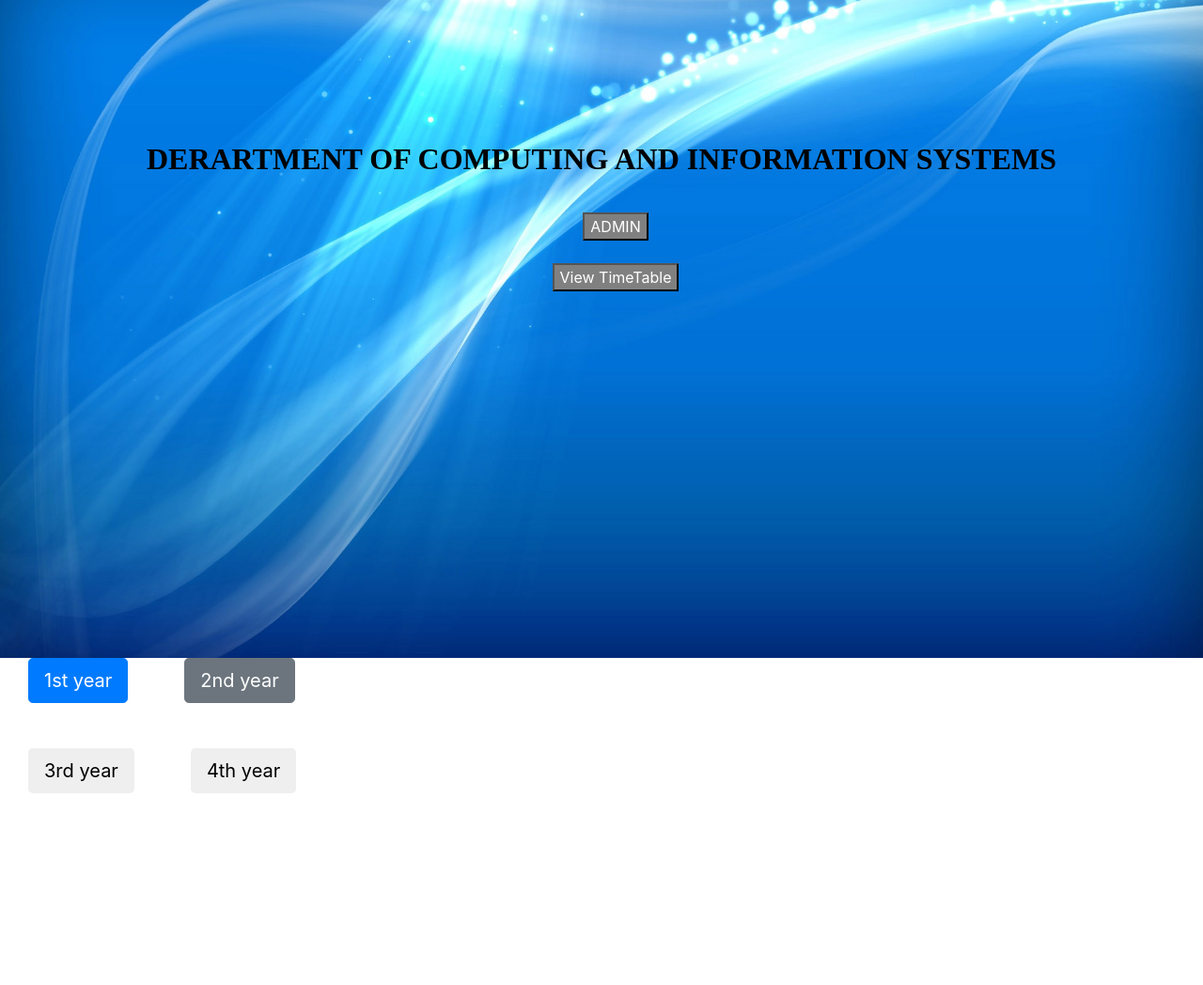
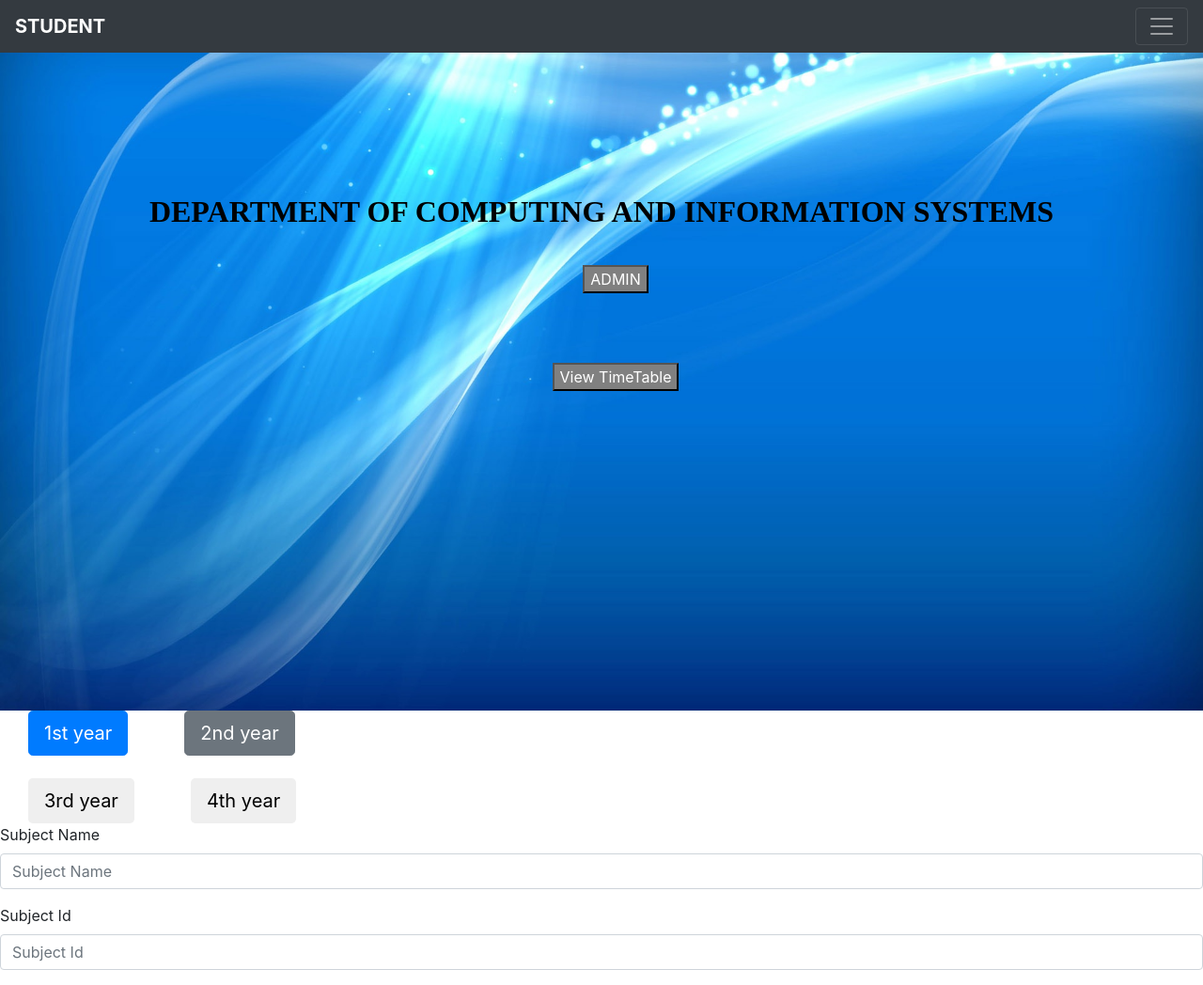
Before and after one commit to Thilini-Weerasinghe/Intelligence-timetab-e-generator, an Angular app: page / in a window 1280 px wide. Shown: the whole page at 94% size. Before the commit the page ends 844 px from the top, so only its background shows below. Built offline with nearby package versions, Linux system fonts and the light colour scheme.

Commit message:
create subject form

```diff
--- a/src/app/app.component.html
+++ b/src/app/app.component.html
@@ -1,4 +1,9 @@
-
+<app-navbar> </app-navbar>
 <app-home></app-home>
 <app-view> </app-view>
+
+<app-subjectform> </app-subjectform>
+
+<!-- <app-login [home] = "home"> </app-login>
+<app-home #home> <app-home> -->
 <router-outlet></router-outlet>
--- a/src/app/app.module.ts
+++ b/src/app/app.module.ts
@@ -6,6 +6,7 @@ import { NavbarComponent } from './components/navbar/navbar.component';
 import { LoginComponent } from './components/login/login.component';
 import { HomeComponent } from './components/home/home.component';
 import { ViewComponent } from './components/view/view.component';
+import { SubjectformComponent } from './components/subjectform/subjectform.component';
 
 
 const appRoutes: Routes=[
@@ -19,6 +20,7 @@ const appRoutes: Routes=[
     LoginComponent,
     HomeComponent,
     ViewComponent,
+    SubjectformComponent,
   ],
   imports: [
     BrowserModule,
--- a/src/app/components/home/home.component.css
+++ b/src/app/components/home/home.component.css
@@ -1,6 +1,6 @@
 .front{
 
-  background-image:url(src/assets/img/img2.jpg);
+   background-image:url(src/assets/img/img2.jpg);
   background-size : cover;
   background-position: center;
   width :100% ;
@@ -11,7 +11,7 @@
 .text1{
   padding-top: 150px;
   color : black;
-  font-size: 60 px ;
+  font-size: 60px ;
   text-align: center ;
   font-family: serif;
 
@@ -35,5 +35,5 @@ text-align: center ;
   margin-left: 30px;
   background-color: grey;
   color : white ;
-  margin-top: 50 px;
+  margin-top: 50px;
 }
--- a/src/app/components/home/home.component.html
+++ b/src/app/components/home/home.component.html
@@ -5,7 +5,7 @@
 
 <div class ="front">
   <div class="text1">
-<h2><b> DERARTMENT OF COMPUTING AND INFORMATION SYSTEMS</b> </h2>
+<h2><b> DEPARTMENT OF COMPUTING AND INFORMATION SYSTEMS</b> </h2>
 </div>
 <div class="btn1">
   <div class="btn2">
--- a/src/app/components/navbar/navbar.component.html
+++ b/src/app/components/navbar/navbar.component.html
@@ -1,35 +1,14 @@
-<nav class="navbar navbar-expand-lg navbar-light bg-l">
-  <a class="navbar-brand" href="#">LogIn</a>
-  <button class="navbar-toggler" type="button" data-toggle="collapse" data-target="#navbarSupportedContent" aria-controls="navbarSupportedContent" aria-expanded="false" aria-label="Toggle navigation">
+<nav class="navbar navbar-dark bg-dark">
+  <a class="navbar-brand" href="#"> <b> STUDENT </b></a>
+  <button class="navbar-toggler" type="button" data-toggle="collapse" data-target="#navbarNavAltMarkup" aria-controls="navbarNavAltMarkup" aria-expanded="false" aria-label="Toggle navigation">
     <span class="navbar-toggler-icon"></span>
   </button>
-
-  <div class="collapse navbar-collapse" id="navbarSupportedContent">
-    <ul class="navbar-nav mr-auto">
-      <li class="nav-item active">
-        <a class="nav-link" href="#">Home <span class="sr-only">(current)</span></a>
-      </li>
-      <li class="nav-item">
-        <a class="nav-link" href="#">Contact US</a>
-      </li>
-      <li class="nav-item dropdown">
-        <a class="nav-link dropdown-toggle" href="#" id="navbarDropdown" role="button" data-toggle="dropdown" aria-haspopup="true" aria-expanded="false">
-          Dropdown
-        </a>
-        <div class="dropdown-menu" aria-labelledby="navbarDropdown">
-          <a class="dropdown-item" href="#">Action</a>
-          <a class="dropdown-item" href="#">Another action</a>
-          <div class="dropdown-divider"></div>
-          <a class="dropdown-item" href="#">Something else here</a>
-        </div>
-      </li>
-      <li class="nav-item">
-        <a class="nav-link disabled" href="#">Disabled</a>
-      </li>
-    </ul>
-    <form class="form-inline my-2 my-lg-0">
-      <input class="form-control mr-sm-2" type="search" placeholder="Search" aria-label="Search">
-      <button class="btn btn-outline-success my-2 my-sm-0" type="submit">Search</button>
-    </form>
+  <div class="collapse navbar-collapse" id="navbarNavAltMarkup">
+    <div class="navbar-nav">
+      <a class="nav-item nav-link active" href="#">LECTURER<span class="sr-only">(current)</span></a>
+      <a class="nav-item nav-link" href="#">Lecture Hall</a>
+      <!-- <a class="nav-item nav-link" href="#">Pricing</a>
+      <a class="nav-item nav-link disabled" href="#">Disabled</a> -->
+    </div>
   </div>
 </nav>
--- /dev/null
+++ b/src/app/components/subjectform/subjectform.component.html
@@ -0,0 +1,10 @@
+<form>
+  <div class="form-group">
+    <label for="formGroupExampleInput">Subject Name </label>
+    <input type="text" class="form-control" id="formGroupExampleInput" placeholder="Subject Name ">
+  </div>
+  <div class="form-group">
+    <label for="formGroupExampleInput2"> Subject Id</label>
+    <input type="text" class="form-control" id="formGroupExampleInput2" placeholder="Subject Id">
+  </div>
+</form>
--- /dev/null
+++ b/src/app/components/subjectform/subjectform.component.ts
@@ -0,0 +1,15 @@
+import { Component, OnInit } from '@angular/core';
+
+@Component({
+  selector: 'app-subjectform',
+  templateUrl: './subjectform.component.html',
+  styleUrls: ['./subjectform.component.css']
+})
+export class SubjectformComponent implements OnInit {
+
+  constructor() { }
+
+  ngOnInit() {
+  }
+
+}
--- a/src/app/components/view/view.component.html
+++ b/src/app/components/view/view.component.html
@@ -1,6 +1,6 @@
 
 <button type="button" class="btn btn-primary btn-lg"> 1st year</button>
-<button type="button" class="btn btn-secondary btn-lg">2nd year</button> <br> <br> <br>
+<button type="button" class="btn btn-secondary btn-lg">2nd year</button> <br> <br>
 
 <button type="button" class="btn btn-third btn-lg">3rd year</button>
 <button type="button" class="btn btn-forth btn-lg">4th year</button>
```
Also changed, not shown: src/app/components/home/home.component.ts (+11 -1 lines), src/app/components/login/login.component.ts (+8 -1 lines), src/app/components/subjectform/subjectform.component.css (added), 1 other file (tests, documents, lock files or other folders).
